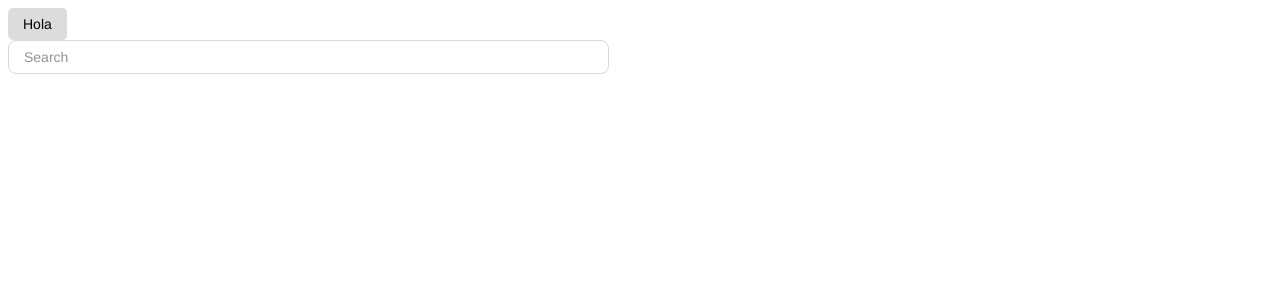
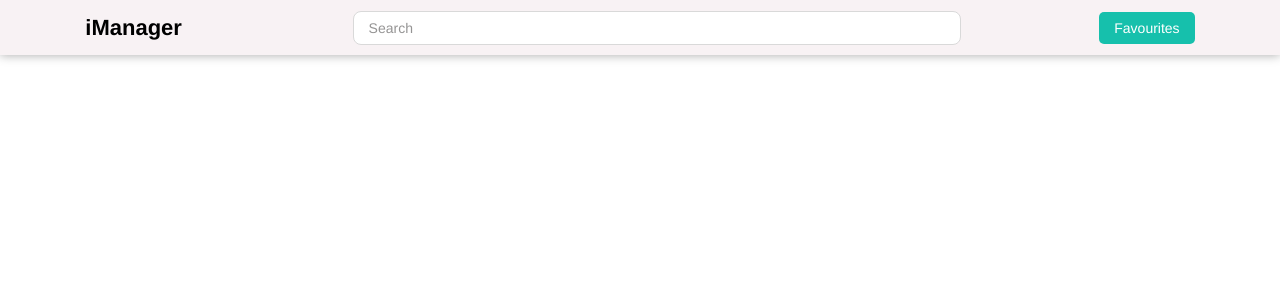
Before and after one commit to oegea/iManager, a React app: page / in a window 1280 px wide. Shown: the top 300 px of the page. Built offline with nearby package versions, Linux system fonts and the light colour scheme.

Commit message:
Basic visual components for toolbar finished =D

```diff
--- a/src/components/SearchBar/interfaces/props.ts
+++ b/src/components/SearchBar/interfaces/props.ts
@@ -1,7 +1,7 @@
 /**
  * Properties available for the SearchBar component
  */
- interface SearchBarProps{
+interface SearchBarProps{
     value?: string;
     onSearch?: (text?: string) => void;
 }
--- a/src/components/SearchBar/searchbar.styles.scss
+++ b/src/components/SearchBar/searchbar.styles.scss
@@ -2,7 +2,7 @@
 
     input[type='text']{
         padding: 8px 15px;
-        width: 45%;
+        width: 100%;
         border: 1px solid #D9D9D9;
         border-radius: 8px;
         outline: 0;
--- /dev/null
+++ b/src/components/Toolbar/index.tsx
@@ -0,0 +1,43 @@
+// Core dependencies
+import React from 'react';
+
+// Components
+import SearchBar from '../SearchBar';
+import Button from '../Button';
+
+// Constants
+import { SECONDARY_BUTTON_COLOR, SECONDARY_BUTTON_BACKGROUND } from '../Button/button.constants';
+
+// Interfaces
+import ToolbarProps from './interfaces/props';
+
+const Toolbar = (props: ToolbarProps) => {
+  // Required variables
+  const { label, onFavouritesClick, onSearch } = props;
+
+  return (
+    <div className="toolbar">
+      <div className="label">{label}</div>
+      <div className="searchbar">
+        <SearchBar onSearch={onSearch} />
+      </div>
+      <div className="favouritesButton">
+        <Button
+          color={SECONDARY_BUTTON_COLOR}
+          background={SECONDARY_BUTTON_BACKGROUND}
+          onClick={onFavouritesClick}
+        >
+          Favourites
+        </Button>
+      </div>
+    </div>
+  );
+};
+
+const defaultProps: ToolbarProps = {
+  label: '',
+};
+
+Toolbar.defaultProps = defaultProps;
+
+export default Toolbar;
--- /dev/null
+++ b/src/components/Toolbar/interfaces/props.ts
@@ -0,0 +1,10 @@
+/**
+ * Properties available for the Toolbar component
+ */
+ interface ToolbarProps{
+    label: string;
+    onFavouritesClick?: ()=>void;
+    onSearch?: ()=>void;
+}
+
+export default ToolbarProps;
--- /dev/null
+++ b/src/components/Toolbar/toolbar.styles.scss
@@ -0,0 +1,19 @@
+.toolbar{
+    width: 100%;
+    height: 55px;
+    background: #F8F2F4;
+    display: flex;
+    justify-content: space-around;
+    align-items: center;
+    box-shadow: 0 0 10px rgb(168, 168, 168);
+
+    .searchbar{
+        flex-basis: 45%;
+    }
+
+    .label{
+        font-weight: bold;
+        font-size:22px;
+    }
+
+}
--- a/src/index.tsx
+++ b/src/index.tsx
@@ -7,11 +7,11 @@ import './styles/index.scss';
 // App components
 import Button from './components/Button';
 import SearchBar from './components/SearchBar';
+import Toolbar from './components/Toolbar';
 
 const App = () => (
   <div>
-    <Button onClick={() => { alert('Hello'); }}>Hola</Button>
-    <SearchBar onSearch={(search) => { alert(search); }} />
+    <Toolbar label="iManager" onFavouritesClick={() => { alert('Opening favourites'); }} onSearch={() => { alert('Searching'); }} />
   </div>
 );
 ReactDom.render(<App />, document.getElementById('root') as HTMLElement);
--- a/src/styles/index.scss
+++ b/src/styles/index.scss
@@ -1,9 +1,11 @@
 @use '../components/Button/button.styles.scss';
 @use '../components/SearchBar/searchbar.styles.scss';
+@use '../components//Toolbar/toolbar.styles.scss';
 
 body {
     background: white;
     font-family: 'Helvetica', 'Arial', sans-serif;
     font-size: 14px;
     color: black;
+    margin: 0;
 }
```
Also changed, not shown: src/components/Toolbar/toolbar.constants.ts (added), 1 other file (tests, documents, lock files or other folders).
